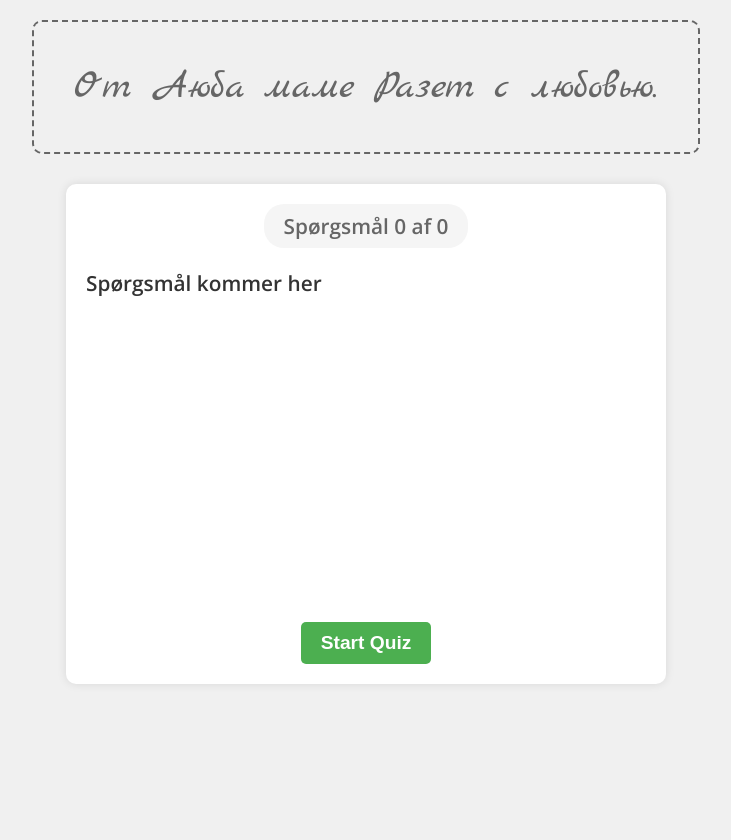
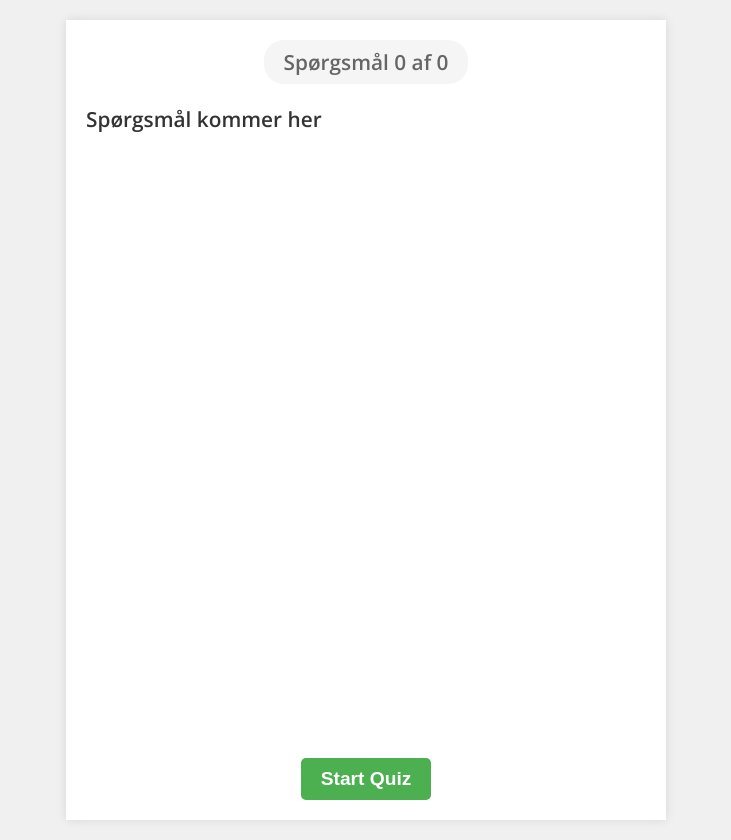
Before and after one commit to AyubBeriev/prove, a plain HTML site: page index.html in a window 1280 px wide. Shown: the whole page, without its empty margins (274-1005 px from the left). Before the commit the page ends 800 px from the top, so only its background shows below. Drawn offline with nearby package versions, Linux system fonts and the light colour scheme.

Commit message:
Updated design - full width container

```diff
--- a/index.html
+++ b/index.html
@@ -6,12 +6,11 @@
     <title>Quiz</title>
     <link rel="preconnect" href="https://fonts.googleapis.com">
     <link rel="preconnect" href="https://fonts.gstatic.com" crossorigin>
-    <link href="https://fonts.googleapis.com/css2?family=Open+Sans:wght@400;600&family=Marck+Script&display=swap" rel="stylesheet">
+    <link href="https://fonts.googleapis.com/css2?family=Open+Sans:wght@400;600&display=swap" rel="stylesheet">
     <link rel="stylesheet" href="styles.css">
 </head>
 <body>
     <div class="wrapper">
-        <div class="dedication">От Аюба маме Разет с любовью.</div>
         <div class="container">
             <div id="quiz">
                 <div id="progress-container">
--- a/styles.css
+++ b/styles.css
@@ -12,20 +12,20 @@ body {
 
 .wrapper {
     display: flex;
-    flex-direction: column;
     align-items: center;
-    padding: 20px;
+    justify-content: center;
     min-height: 100vh;
+    padding: 0;
 }
 
 .container {
-    width: 90%;
+    width: 100%;
     max-width: 600px;
     background-color: white;
-    border-radius: 10px;
+    border-radius: 0;
     padding: 20px;
     box-shadow: 0 0 10px rgba(0, 0, 0, 0.1);
-    min-height: 500px;
+    height: 100vh;
     position: relative;
 }
 
@@ -190,15 +190,12 @@ body {
     color: white;
 }
 
-.dedication {
-    font-family: 'Marck Script', cursive;
-    font-size: 2.5rem;
-    color: #666;
-    text-align: center;
-    margin-bottom: 30px;
-    padding: 40px;
-    border: 2px dashed #666;
-    display: inline-block;
-    border-radius: 10px;
-    font-weight: normal;
+@media (min-width: 768px) {
+    .container {
+        width: 90%;
+    }
+
+    .wrapper {
+        padding: 20px;
+    }
 }
```
Also changed, not shown: 1 other file.
